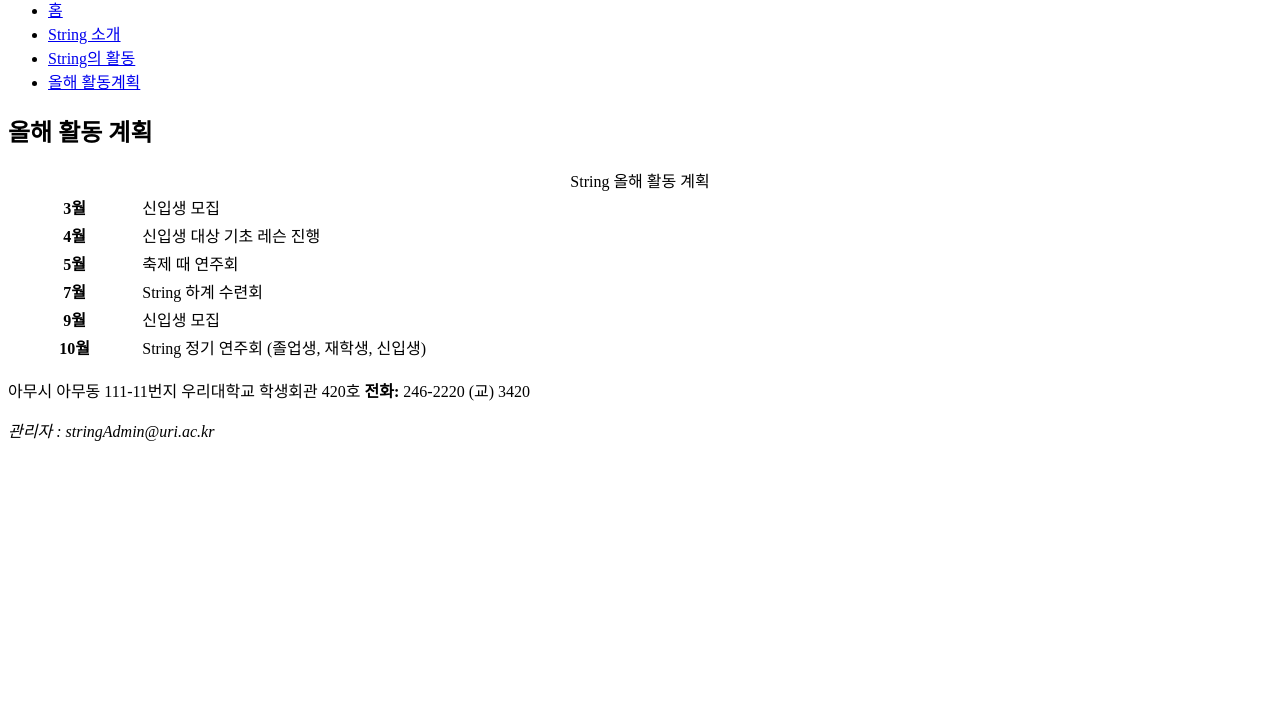
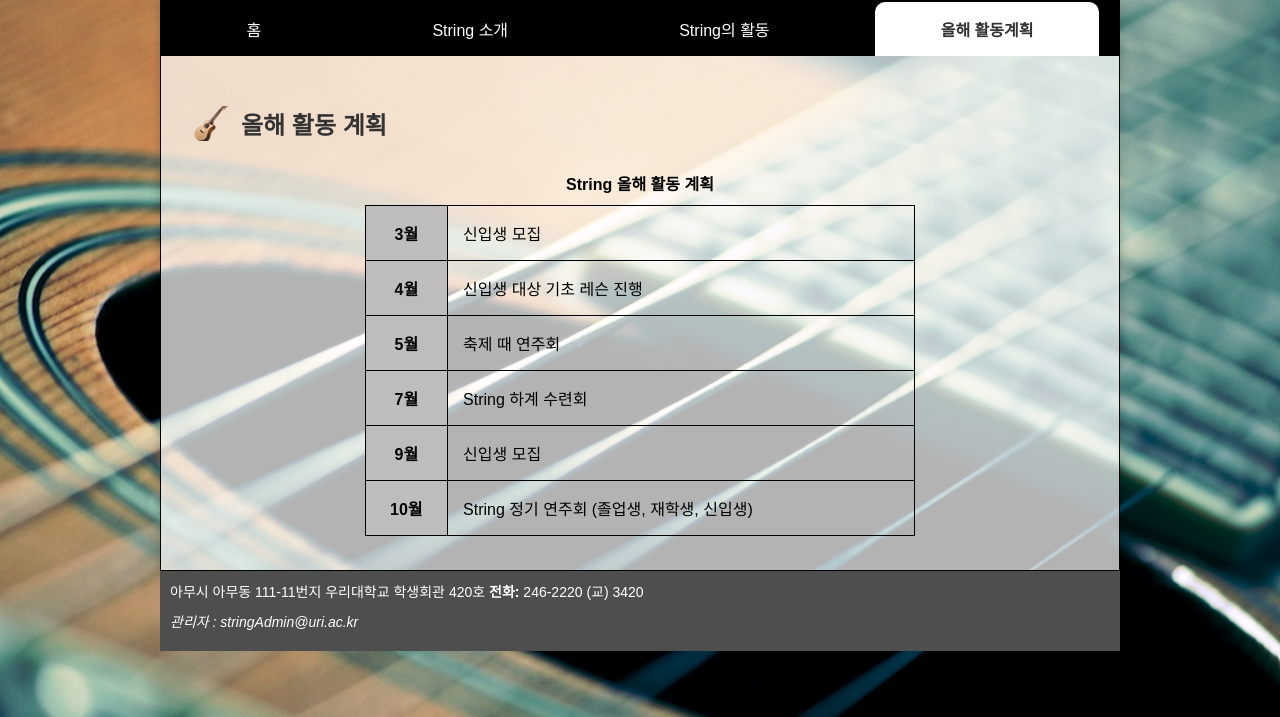
Before and after one commit to GaEun132/Html_CSS_JavaScript_App, a plain HTML site: page html_css_stepbystep/plan.html in a window 1280 px wide. Shown: the part 83-800 px from the top of the page. Drawn offline with Linux system fonts and the light colour scheme.

Commit message:
[실습 1-8 CSS 연습하기]

```diff
--- a/html_css_stepbystep/css/style.css
+++ b/html_css_stepbystep/css/style.css
@@ -1,23 +1,120 @@
+/* style.css (공통 CSS) */
+
 body {
-    font-family: "맑은 고딕", "돋움", "굴림";
-    /*
-    background: bg-color bg-image position/bg-size bg-repeat bg-origin bg-clip bg-attachment
-       bg-images : url('../images/bg.jpg')
-       bg-repeat : no-repeat :
-       bg-position (배경 위치) : left(가로위치-왼쪽) top(세로위치-상단) :
-       bg-attachment (배경 고정) : fixed 페이지를 스크롤해도 배경은 움직이지 않음
-    */
+    font-family: 'Malgun Gothic', '맑은 고딕', sans-serif;
+    margin: 0;
+    /* background */
+    background: url("../images/bg.jpg") no-repeat fixed center center / cover;
+    /* background-size */
+}
 
-    /*
-    background-size
-    : cover
-        비율 유지하며 요소 전체를 덮음
-        이미지 일부가 잘릴 수 있음
-        풀스크린 배경에 최적
-    : contain
-        비율 유지하며 요소 안에 완전 포함
-        여백이 생길 수 있음
-        로고, 아이콘에 최적
-    */
+#wrapper {
+    width: 960px;
+    margin: 20px auto;
+    min-height: 80vh;
+    display: flex;
+    flex-direction: column;
+}
+
+header {
+    color: black;
+    text-align: left;
+    padding: 10px 0;
+    background-color: rgba(51, 51, 51, 0);
 
 }
+
+section {
+    border: 1px solid black;
+    box-shadow: 0 0 10px rgba(0, 0, 0, 0.2);
+    background-color: rgba(255, 255, 255, 0.7);
+    display: flex;
+    flex-direction: column; /* nav가 article 위로 가도록 변경 */
+    flex-grow: 1;
+    height: 570px;
+
+}
+
+nav {
+    width: 100%; /* 너비를 100%로 변경 */
+    background-color: black;
+}
+
+article {
+    flex-grow: 1;
+    padding: 20px;
+}
+
+nav ul {
+    list-style-type: none;
+    margin: 0;
+    padding: 0;
+    display: flex; /* Flexbox를 사용하여 가로로 정렬 */
+    justify-content: space-around; /* 항목들을 균등하게 배분 */
+}
+
+nav ul li {
+    flex-grow: 1; /* 모든 항목이 동일한 너비를 갖도록 함 */
+    text-align: center;
+
+}
+
+nav ul li:last-child {
+    border-right: none;
+}
+
+nav a {
+    display: block;
+    margin: 2px 20px 0;
+    color: #fff;
+    text-decoration: none;
+    padding: 15px;
+    transition: background-color 0.3s;
+}
+
+nav a:hover {
+    border-top-left-radius: 10px;
+    border-top-right-radius: 10px;
+    background-color: yellow;
+}
+
+nav a.current {
+   background-color: #fff;
+    color: #333;
+    font-weight: bold;
+    border-top-left-radius: 10px;
+    border-top-right-radius: 10px;
+}
+
+footer {
+    background-color: #4f4e4e;
+    color: #fff;
+    text-align: left;
+    padding: 10px 0;
+    font-size: 14px;
+}
+
+footer p {
+    margin: 0px 10px;
+    text-align: left;
+}
+
+footer address {
+    margin: 10px;
+}
+
+h1 {
+    font-size: 36px;
+    margin: 0;
+}
+
+/* images\icon.png 사용 */
+h2 {
+    margin: 30px 10px;
+    font-size: 24px;
+    font-weight: bold;
+    color: #333;
+    padding-left: 50px;
+    background: url("../images/icon.png") no-repeat left center;
+    background-size: 40px 40px;
+}
--- a/html_css_stepbystep/plan.html
+++ b/html_css_stepbystep/plan.html
@@ -6,8 +6,32 @@
     <title>String - 클래식 기타 동아리</title>
     <link href="css/style.css" rel="stylesheet" type="text/css">
     <style>
-
-	</style>
+        caption {
+            font-weight: bold;
+            margin-bottom: 10px;
+        }
+        table {
+            width: 60%;
+            margin: 0 auto;
+            border-collapse: collapse;
+            border: 1px solid #ccc;
+        }
+        th, td {
+            padding: 15px;
+            border: 1px solid black;
+        }
+        th {
+            width: 15%;
+            background-color: #bebcbc;
+            font-weight: bold;
+            td {
+            text-align: center;
+        }
+        }
+        td {
+            text-align: left;
+        }
+    </style>
 </head>
 <body>
     <div id="wrapper">
```
Also changed, not shown: html_css_stepbystep/intro.html (+13 -2 lines).
